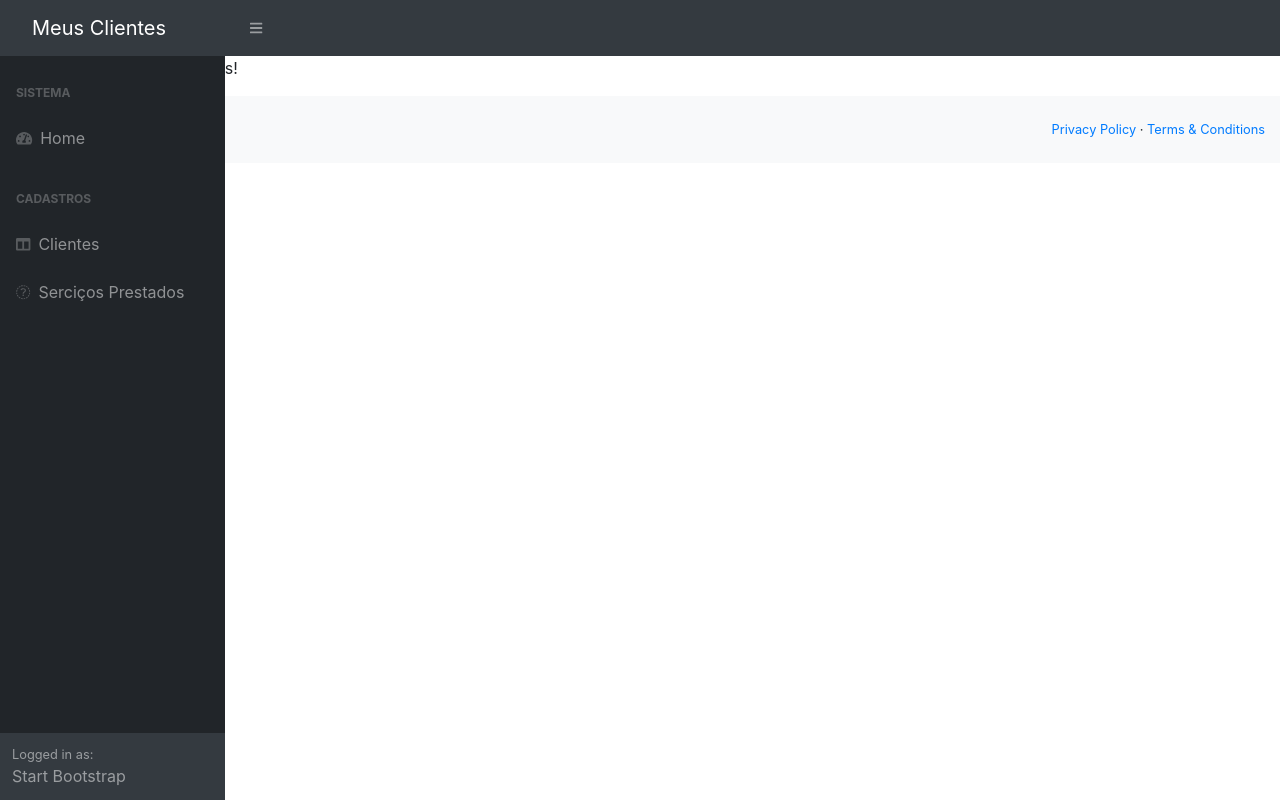
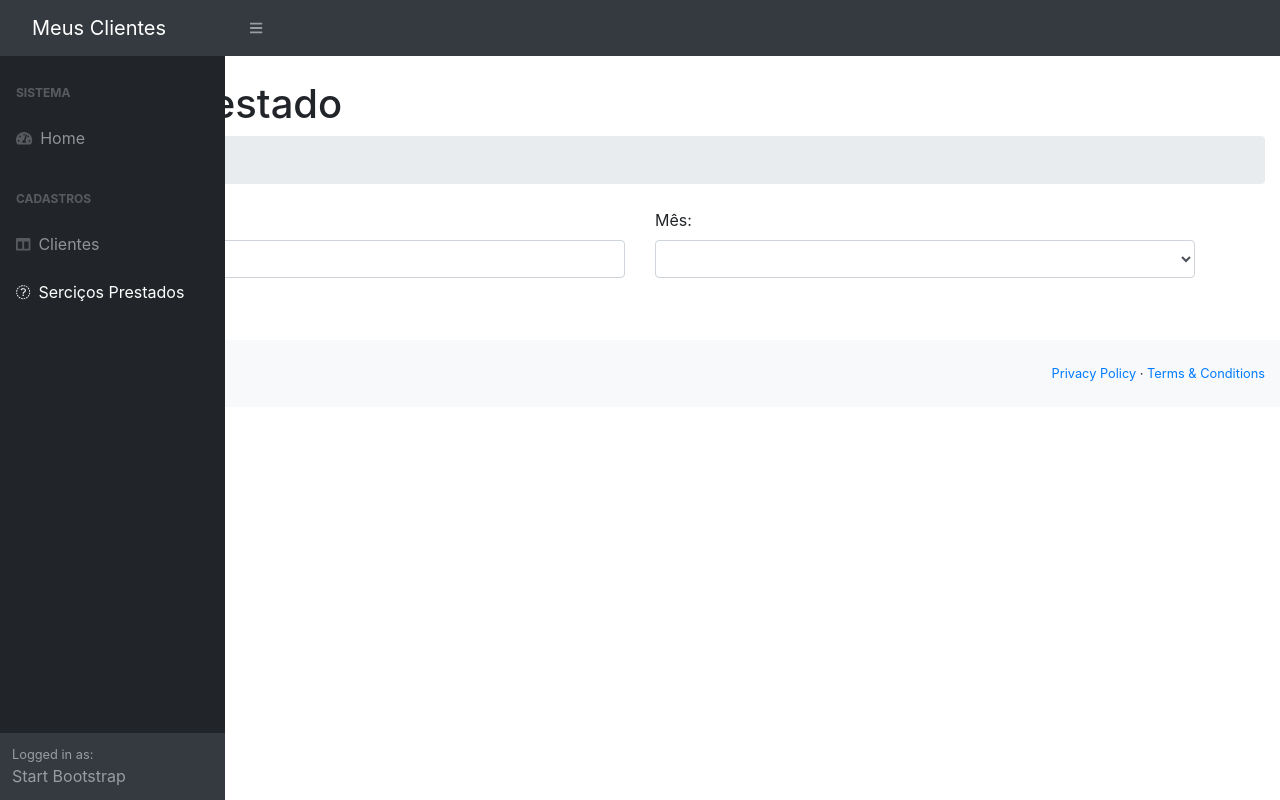
Before and after one commit to VitorCMoraes/Angular9Udemy, an Angular app: page /servico-prestado-listagem in a window 1280 px wide. Built offline with nearby package versions, Linux system fonts and the light colour scheme.

Commit message:
Finalizada aula 88

```diff
--- a/src/app/servico-prestado/servico-prestado-lista/servico-prestado-lista.component.html
+++ b/src/app/servico-prestado/servico-prestado-lista/servico-prestado-lista.component.html
@@ -1 +1,34 @@
-<p>servico-prestado-lista works!</p>
+<h1 class="mt-4">Serviço Prestado</h1>
+<ol class="breadcrumb mb-4">
+    <li class="breadcrumb-item active">Consulta</li>
+</ol>
+<div class="container">
+    <form #consultaForm="ngForm" (submit)="consultar()">
+        <div class="row">
+            <div class="col-md-6">
+                <label for="inputNome">Nome Cliente:</label>
+                <input type="text" [(ngModel)]="nome" name="nome" class="form-control" id="inputNome">
+            </div>
+
+            <div class="col-md-6">
+                <label for="inputmes">Mês:</label>
+                <select [(ngModel)]="mes" class="form-control" name="mes">
+                    <option value="">Selecione ...</option>
+                    <option *ngFor="let mes of meses" [value]="mes">
+                        {{ mes }}
+                    </option>
+                </select>
+            </div>
+        </div>
+
+        <br/>
+
+        <div class="row">
+            <div class="col-md-3">
+                <button type="submit" class="btn btn-primary">
+                    <i class="fa fa-search"></i> Consultar
+                </button>
+            </div>
+        </div>
+    </form>
+</div>
--- a/src/app/servico-prestado/servico-prestado-lista/servico-prestado-lista.component.ts
+++ b/src/app/servico-prestado/servico-prestado-lista/servico-prestado-lista.component.ts
@@ -7,9 +7,19 @@
 })
 export class ServicoPrestadoListaComponent implements OnInit {
 
-  constructor() { }
+  nome: string;
+  mes: number;
+  meses: number[];
+
+  constructor() {
+    this.meses = [1, 2, 3, 4, 5, 6, 7, 8, 9, 10, 11, 12];
+  }
 
   ngOnInit(): void {
   }
 
+  consultar() {
+    console.log(this.nome, this.mes)
+  }
+
 }
--- a/src/app/template/sidebar/sidebar.component.html
+++ b/src/app/template/sidebar/sidebar.component.html
@@ -16,7 +16,7 @@
                     </div>
                      Clientes
                 </a>
-                <a class="nav-link collapsed" routerLink="/servico-prestado-form" data-toggle="collapse" data-target="#collapseLayouts" aria-expanded="false" aria-controls="collapseLayouts">
+                <a class="nav-link collapsed" routerLink="/servico-prestado-listagem" data-toggle="collapse" data-target="#collapseLayouts" aria-expanded="false" aria-controls="collapseLayouts">
                     <div class="sb-nav-link-icon">
                         <i class="fas fa-money"></i>
                     </div>
```
